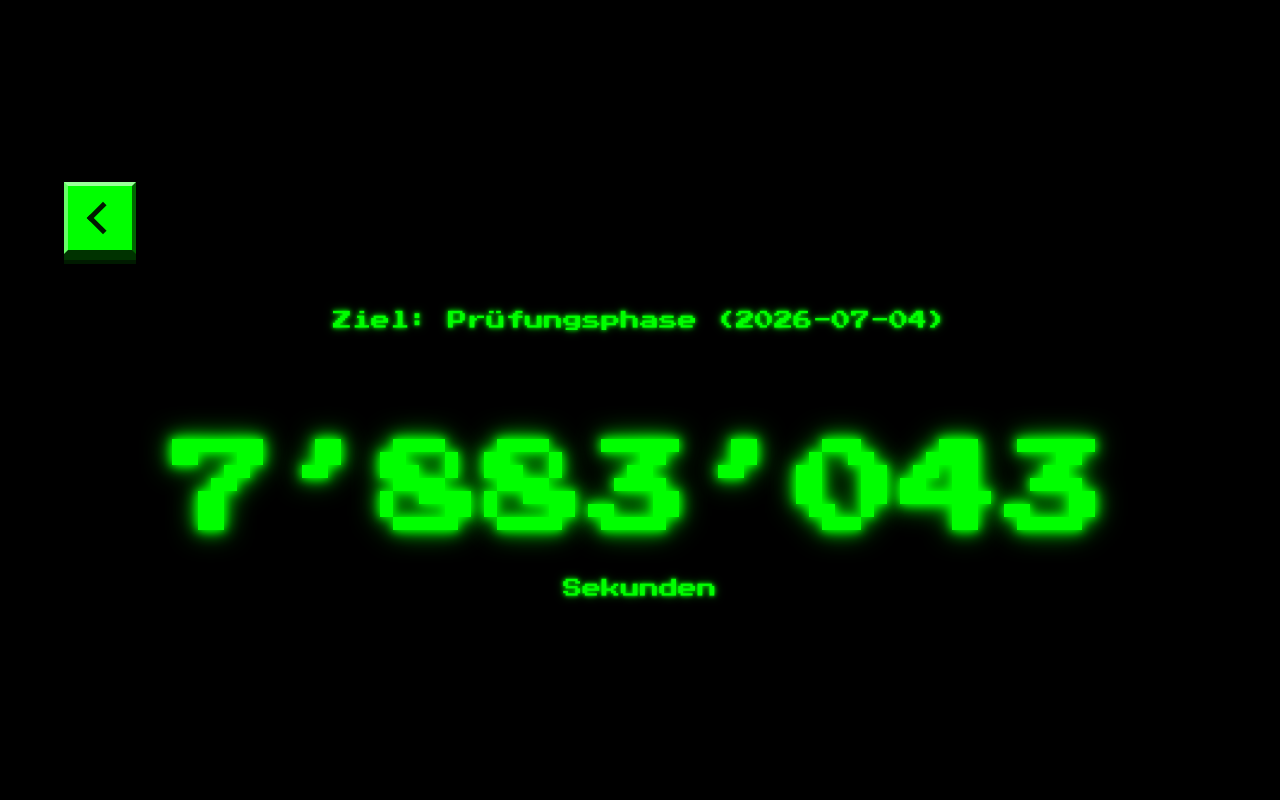
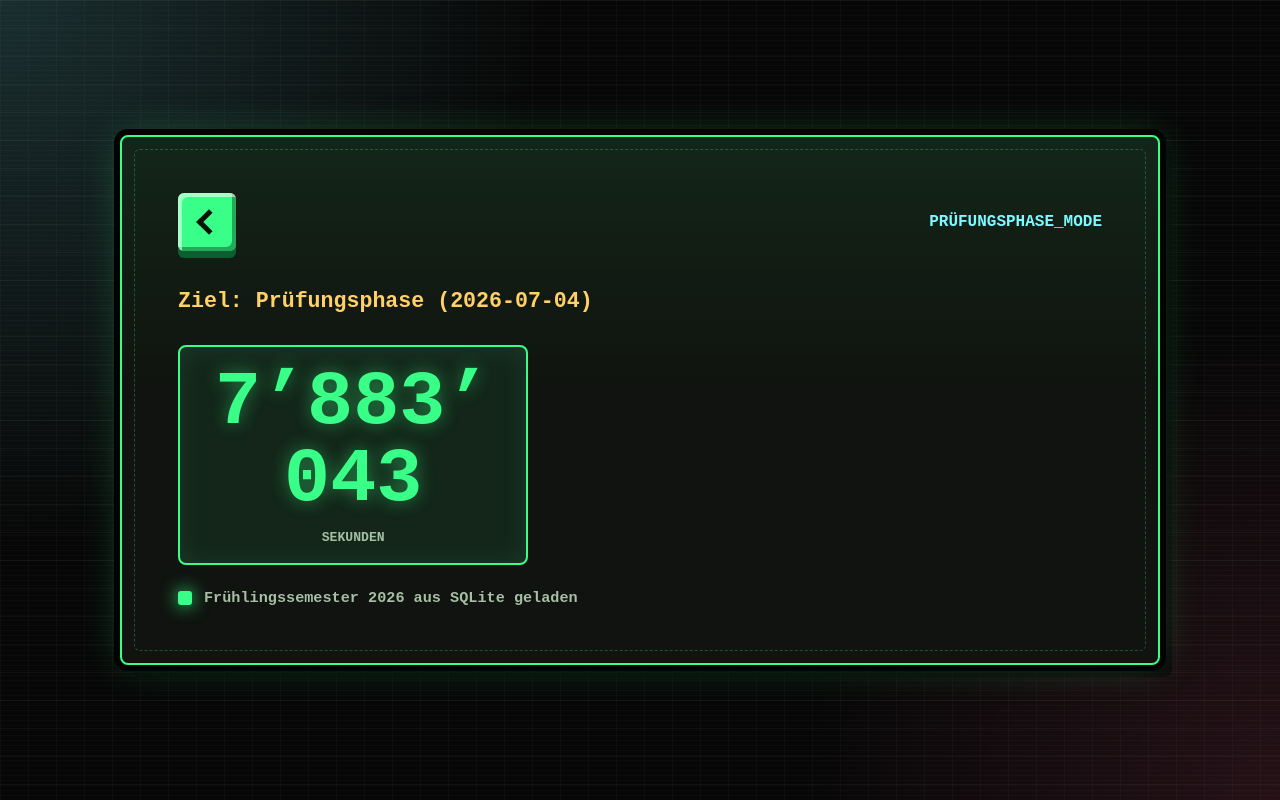
Before and after one commit to enzoferrarese-hslu/HSLU_Countdpwn-, a Flask app: page /countdown/exam in a window 1280 px wide. Run offline with Flask 3, Linux system fonts and the light colour scheme; data comes from the database, SQL or seed files in the repository.

Commit message:
test codex

```diff
--- a/app.py
+++ b/app.py
@@ -1,3 +1,5 @@
+import os
+
 from flask import Flask, jsonify, render_template
 from countdown_service import get_countdown, get_current_semester
 
@@ -31,4 +33,6 @@ def api_countdown(mode):
 
 
 if __name__ == "__main__":
-    app.run(host="127.0.0.1", port=5000, debug=True)
+    port = int(os.environ.get("PORT", 5000))
+    debug = os.environ.get("FLASK_DEBUG", "0") == "1"
+    app.run(host="0.0.0.0", port=port, debug=debug)
--- a/countdown_service.py
+++ b/countdown_service.py
@@ -1,7 +1,8 @@
 import sqlite3
 from datetime import datetime
+from pathlib import Path
 
-DB_NAME = "semester_dates.db"
+DB_NAME = Path(__file__).resolve().with_name("semester_dates.db")
 
 
 def get_current_semester():
--- /dev/null
+++ b/requirements.txt
@@ -0,0 +1,4 @@
+Flask>=3.0,<4.0
+requests>=2.31,<3.0
+beautifulsoup4>=4.12,<5.0
+gunicorn>=21.2,<23.0
--- a/static/script.js
+++ b/static/script.js
@@ -16,8 +16,12 @@ function startCountdown(mode) {
         .then(data => {
             if (data.error) {
                 document.getElementById("target-date").textContent = data.error;
+                document.getElementById("status-text").textContent = "Countdown nicht verfügbar";
                 return;
             }
+
+            const label = mode === "contact" ? "Kontaktstudium" : "Prüfungsphase";
+            document.getElementById("mode-label").textContent = `${label.toUpperCase()}_MODE`;
 
             if (mode === "contact") {
                 document.getElementById("target-date").textContent =
@@ -26,6 +30,9 @@ function startCountdown(mode) {
                 document.getElementById("target-date").textContent =
                     `Ziel: Prüfungsphase (${data.target_date})`;
             }
+
+            document.getElementById("status-text").textContent =
+                `${data.semester_name} aus SQLite geladen`;
 
             currentSeconds = data.countdown.total_seconds;
             updateCountdownDisplay();
@@ -40,6 +47,7 @@ function startCountdown(mode) {
                 if (currentSeconds <= 0) {
                     currentSeconds = 0;
                     updateCountdownDisplay();
+                    document.getElementById("status-text").textContent = "Countdown abgeschlossen";
                     clearInterval(countdownInterval);
                     return;
                 }
@@ -50,6 +58,7 @@ function startCountdown(mode) {
         .catch(error => {
             document.getElementById("target-date").textContent =
                 "Fehler beim Laden des Countdowns.";
+            document.getElementById("status-text").textContent = "API nicht erreichbar";
             console.error(error);
         });
 }
--- a/static/style.css
+++ b/static/style.css
@@ -1,134 +1,206 @@
-@import url('https://fonts.googleapis.com/css2?family=Press+Start+2P&display=swap');
+* {
+    box-sizing: border-box;
+}
+
+:root {
+    --bg: #070707;
+    --panel: #10130f;
+    --green: #39ff88;
+    --green-soft: rgba(57, 255, 136, 0.22);
+    --amber: #ffd166;
+    --pink: #ff5c8a;
+    --cyan: #7df9ff;
+    --ink: #f4ffe8;
+    --muted: #a7bfa5;
+    --shadow: #020302;
+}
 
 body {
+    min-height: 100vh;
     margin: 0;
-    padding: 0;
-    background-color: #000000;
-    color: #00ff00;
-    font-family: 'Press Start 2P', monospace;
-    min-height: 100vh;
-    display: flex;
-    justify-content: center;
-    align-items: center;
+    background:
+        linear-gradient(rgba(255, 255, 255, 0.035) 1px, transparent 1px),
+        linear-gradient(90deg, rgba(255, 255, 255, 0.025) 1px, transparent 1px),
+        radial-gradient(circle at top left, rgba(125, 249, 255, 0.16), transparent 34rem),
+        radial-gradient(circle at bottom right, rgba(255, 92, 138, 0.12), transparent 30rem),
+        var(--bg);
+    background-size: 28px 28px, 28px 28px, auto, auto, auto;
+    color: var(--ink);
+    font-family: "Courier New", Consolas, monospace;
 }
 
-.container {
-    width: 90%;
-    max-width: 1200px;
-    text-align: center;
+body::before {
+    content: "";
+    position: fixed;
+    inset: 0;
+    pointer-events: none;
+    background: repeating-linear-gradient(
+        to bottom,
+        rgba(255, 255, 255, 0.04),
+        rgba(255, 255, 255, 0.04) 1px,
+        transparent 1px,
+        transparent 5px
+    );
+    opacity: 0.45;
+    mix-blend-mode: screen;
 }
 
-/* -------------------- */
-/* STARTSEITE */
-/* -------------------- */
-
-.start-page h1 {
-    font-size: 3.5rem;
-    line-height: 1.3;
-    margin-bottom: 60px;
-    text-shadow:
-        0 0 6px #00ff00,
-        0 0 12px #00ff00,
-        0 0 20px rgba(0, 255, 0, 0.8);
+a {
+    color: inherit;
 }
 
-.semester-line {
-    font-size: 1.2rem;
-    line-height: 1.8;
-    margin-bottom: 70px;
+.screen {
+    width: min(1120px, calc(100% - 32px));
+    min-height: 100vh;
+    margin: 0 auto;
+    display: grid;
+    place-items: center;
+    padding: 32px 0;
+}
+
+.terminal-panel {
+    width: min(860px, 100%);
+    position: relative;
+    padding: clamp(28px, 5vw, 56px);
+    border: 2px solid var(--green);
+    border-radius: 8px;
+    background:
+        linear-gradient(180deg, rgba(57, 255, 136, 0.08), transparent 48%),
+        var(--panel);
+    box-shadow:
+        0 0 0 6px var(--shadow),
+        0 0 42px var(--green-soft),
+        12px 12px 0 rgba(0, 0, 0, 0.52);
+    overflow: hidden;
+}
+
+.terminal-panel::after {
+    content: "";
+    position: absolute;
+    inset: 12px;
+    border: 1px dashed rgba(57, 255, 136, 0.28);
+    border-radius: 6px;
+    pointer-events: none;
+}
+
+.terminal-panel-wide {
+    width: min(1040px, 100%);
+}
+
+.eyebrow {
+    margin: 0 0 22px;
+    color: var(--cyan);
+    font-size: clamp(0.82rem, 2vw, 1rem);
+    font-weight: 700;
+    text-transform: uppercase;
+}
+
+h1 {
+    margin: 0 0 34px;
+    color: var(--green);
+    font-size: clamp(2.35rem, 8vw, 5.7rem);
+    line-height: 0.98;
+    text-transform: uppercase;
     text-shadow:
-        0 0 4px #00ff00,
-        0 0 10px rgba(0, 255, 0, 0.6);
+        3px 3px 0 var(--pink),
+        0 0 24px rgba(57, 255, 136, 0.55);
+}
+
+.semester-card {
+    display: grid;
+    gap: 12px;
+    margin: 0 0 36px;
+    padding: 20px;
+    border: 2px solid var(--amber);
+    border-radius: 8px;
+    background: rgba(255, 209, 102, 0.08);
+    box-shadow: inset 0 0 22px rgba(255, 209, 102, 0.12);
+}
+
+.card-label,
+.time-tile small {
+    color: var(--muted);
+    font-size: 0.82rem;
+    font-weight: 700;
+    text-transform: uppercase;
+}
+
+.semester-card strong {
+    color: var(--ink);
+    font-size: clamp(1.1rem, 3vw, 1.7rem);
+    line-height: 1.35;
 }
 
 .button-group {
-    display: flex;
-    justify-content: center;
-    gap: 40px;
-    flex-wrap: wrap;
+    display: grid;
+    grid-template-columns: repeat(2, minmax(0, 1fr));
+    gap: 18px;
 }
 
-/* Pixel / Retro Buttons */
-.menu-button {
-    display: inline-block;
-    min-width: 260px;
-    padding: 22px 30px;
-    background: #00ff00;
-    color: #001a00;
+.menu-button,
+.back-button {
+    border: 0;
+    border-radius: 6px;
+    background: var(--green);
+    color: #041208;
+    font-weight: 900;
     text-decoration: none;
-    font-size: 1rem;
-    text-align: center;
-
-    border-top: 4px solid #99ff99;
-    border-left: 4px solid #66ff66;
-    border-right: 4px solid #006600;
-    border-bottom: 4px solid #003300;
-
+    text-transform: uppercase;
     box-shadow:
-        0 6px 0 #003300,
-        0 10px 0 #001a00;
-
-    transition: transform 0.08s ease, box-shadow 0.08s ease, background 0.08s ease;
+        inset 4px 4px 0 rgba(255, 255, 255, 0.55),
+        inset -4px -4px 0 rgba(0, 0, 0, 0.34),
+        0 7px 0 #0b5f2f;
+    transition: transform 0.08s ease, box-shadow 0.08s ease, filter 0.12s ease;
 }
 
-.menu-button:hover {
-    background: #33ff33;
+.menu-button {
+    display: flex;
+    align-items: center;
+    justify-content: center;
+    gap: 12px;
+    min-height: 76px;
+    padding: 18px;
+    font-size: clamp(0.95rem, 2.4vw, 1.25rem);
 }
 
-.menu-button:active {
+.menu-button span {
+    color: #0b5f2f;
+}
+
+.menu-button:hover,
+.back-button:hover {
+    filter: brightness(1.12);
+}
+
+.menu-button:active,
+.back-button:active {
     transform: translateY(6px);
     box-shadow:
-        0 2px 0 #003300,
-        0 4px 0 #001a00;
-}
-
-/* -------------------- */
-/* COUNTDOWN SEITE */
-/* -------------------- */
-
-.countdown-page {
-    max-width: 1200px;
+        inset 4px 4px 0 rgba(255, 255, 255, 0.4),
+        inset -4px -4px 0 rgba(0, 0, 0, 0.28),
+        0 1px 0 #0b5f2f;
 }
 
 .top-bar {
-    width: 100%;
-    text-align: left;
-    margin-bottom: 50px;
+    display: flex;
+    align-items: center;
+    justify-content: space-between;
+    gap: 18px;
+    margin-bottom: 34px;
 }
 
-/* Zurück-Pfeil Button */
-.back-button {
-    display: inline-block;
-    width: 64px;
-    height: 64px;
-    background: #00ff00;
-    text-decoration: none;
-    position: relative;
-
-    border-top: 4px solid #99ff99;
-    border-left: 4px solid #66ff66;
-    border-right: 4px solid #006600;
-    border-bottom: 4px solid #003300;
-
-    box-shadow:
-        0 6px 0 #003300,
-        0 10px 0 #001a00;
-
-    transition: transform 0.08s ease, box-shadow 0.08s ease, background 0.08s ease;
+.top-bar .eyebrow {
+    margin: 0;
+    text-align: right;
 }
 
-.back-button:hover {
-    background: #33ff33;
+.back-button {
+    width: 58px;
+    height: 58px;
+    position: relative;
+    flex: 0 0 auto;
 }
 
-.back-button:active {
-    transform: translateY(6px);
-    box-shadow:
-        0 2px 0 #003300,
-        0 4px 0 #001a00;
-}
-
-/* Pfeil im Button */
 .arrow {
     position: absolute;
     top: 50%;
@@ -136,108 +208,104 @@ body {
     width: 18px;
     height: 18px;
     transform: translate(-50%, -50%) rotate(45deg);
-    border-left: 5px solid #001a00;
-    border-bottom: 5px solid #001a00;
+    border-left: 5px solid #041208;
+    border-bottom: 5px solid #041208;
 }
 
 .target-line {
-    font-size: 1.2rem;
-    line-height: 1.8;
-    margin-bottom: 70px;
-    text-shadow:
-        0 0 4px #00ff00,
-        0 0 10px rgba(0, 255, 0, 0.6);
+    margin: 0 0 28px;
+    color: var(--amber);
+    font-size: clamp(1rem, 2.6vw, 1.35rem);
+    font-weight: 700;
+    line-height: 1.5;
 }
 
-.countdown-only-box {
-    padding: 20px;
+.countdown-grid {
+    display: grid;
+    grid-template-columns: 2fr repeat(3, minmax(120px, 1fr));
+    gap: 16px;
+    align-items: stretch;
 }
 
-#countdown {
-    font-size: 6.5rem;
-    line-height: 1.2;
-    word-break: break-word;
-    text-shadow:
-        0 0 8px #00ff00,
-        0 0 16px #00ff00,
-        0 0 28px rgba(0, 255, 0, 0.8);
+.time-tile {
+    min-height: 132px;
+    display: grid;
+    align-content: center;
+    gap: 12px;
+    padding: 18px;
+    border: 2px solid rgba(125, 249, 255, 0.74);
+    border-radius: 8px;
+    background: rgba(125, 249, 255, 0.06);
+    box-shadow: inset 0 0 24px rgba(125, 249, 255, 0.09);
+    text-align: center;
 }
 
-.label {
-    margin-top: 25px;
-    font-size: 1.2rem;
-    text-shadow:
-        0 0 4px #00ff00,
-        0 0 10px rgba(0, 255, 0, 0.6);
+.time-tile-primary {
+    border-color: var(--green);
+    background: rgba(57, 255, 136, 0.08);
 }
 
-/* -------------------- */
-/* RESPONSIVE */
-/* -------------------- */
+.time-tile span {
+    display: block;
+    min-width: 0;
+    color: var(--ink);
+    font-size: clamp(2rem, 5vw, 4.1rem);
+    font-weight: 900;
+    line-height: 1;
+    overflow-wrap: anywhere;
+    text-shadow: 0 0 18px rgba(57, 255, 136, 0.45);
+}
 
-@media (max-width: 1000px) {
-    .start-page h1 {
-        font-size: 2.4rem;
+.time-tile-primary span {
+    color: var(--green);
+    font-size: clamp(2.45rem, 6vw, 5.6rem);
+}
+
+.status-strip {
+    display: flex;
+    align-items: center;
+    gap: 12px;
+    margin-top: 24px;
+    color: var(--muted);
+    font-size: 0.95rem;
+    font-weight: 700;
+}
+
+.status-dot {
+    width: 14px;
+    height: 14px;
+    border-radius: 3px;
+    background: var(--green);
+    box-shadow: 0 0 18px var(--green);
+}
+
+@media (max-width: 860px) {
+    .button-group,
+    .countdown-grid {
+        grid-template-columns: 1fr;
     }
 
-    .semester-line,
-    .target-line {
-        font-size: 0.9rem;
-    }
-
-    .menu-button {
-        min-width: 220px;
-        font-size: 0.8rem;
-        padding: 18px 20px;
-    }
-
-    #countdown {
-        font-size: 4rem;
-    }
-
-    .label {
-        font-size: 0.9rem;
+    .time-tile {
+        min-height: 112px;
     }
 }
 
-@media (max-width: 600px) {
-    .start-page h1 {
-        font-size: 1.8rem;
+@media (max-width: 560px) {
+    .screen {
+        width: min(100% - 20px, 1120px);
+        padding: 18px 0;
     }
 
-    .semester-line,
-    .target-line {
-        font-size: 0.7rem;
-        line-height: 1.6;
+    .terminal-panel {
+        padding: 24px;
     }
 
-    .button-group {
-        gap: 20px;
-    }
-
-    .menu-button {
-        min-width: 180px;
-        font-size: 0.7rem;
-        padding: 16px 16px;
-    }
-
-    #countdown {
-        font-size: 2.5rem;
-    }
-
-    .label {
-        font-size: 0.7rem;
+    .top-bar {
+        align-items: flex-start;
     }
 
     .back-button {
-        width: 54px;
-        height: 54px;
-    }
-
-    .arrow {
-        width: 14px;
-        height: 14px;
-        border-left: 4px solid #001a00;
-        border-bottom: 4px solid #001a00;
+        width: 50px;
+        height: 50px;
     }
 }
--- a/templates/countdown.html
+++ b/templates/countdown.html
@@ -3,24 +3,34 @@
 <head>
     <meta charset="UTF-8">
     <meta name="viewport" content="width=device-width, initial-scale=1.0">
-    <title>Countdown</title>
+    <title>HSLU Countdown</title>
     <link rel="stylesheet" href="{{ url_for('static', filename='style.css') }}">
 </head>
 <body data-mode="{{ mode }}">
-    <div class="container countdown-page">
+    <main class="screen countdown-page">
+        <section class="terminal-panel terminal-panel-wide" aria-live="polite">
             <div class="top-bar">
-            <a href="/" class="back-button">
+                <a href="{{ url_for('home') }}" class="back-button" aria-label="Zur Startseite">
                     <span class="arrow"></span>
                 </a>
+                <p id="mode-label" class="eyebrow">Lade Countdown...</p>
             </div>
 
             <p id="target-date" class="target-line">Lade Ziel...</p>
 
-        <div class="countdown-only-box">
-            <div id="countdown">---</div>
-            <div class="label">Sekunden</div>
+            <div class="countdown-grid" aria-label="Countdown">
+                <div class="time-tile time-tile-primary">
+                    <span id="countdown">---</span>
+                    <small>Sekunden</small>
                 </div>
             </div>
+
+            <div class="status-strip">
+                <span class="status-dot"></span>
+                <span id="status-text">Synchronisiere mit SQLite</span>
+            </div>
+        </section>
+    </main>
 
     <script src="{{ url_for('static', filename='script.js') }}"></script>
 </body>
```
Also changed, not shown: templates/index.html (+27 -16 lines), README.md, 1 other file. Lines whose indentation alone changed are shown as unchanged.
